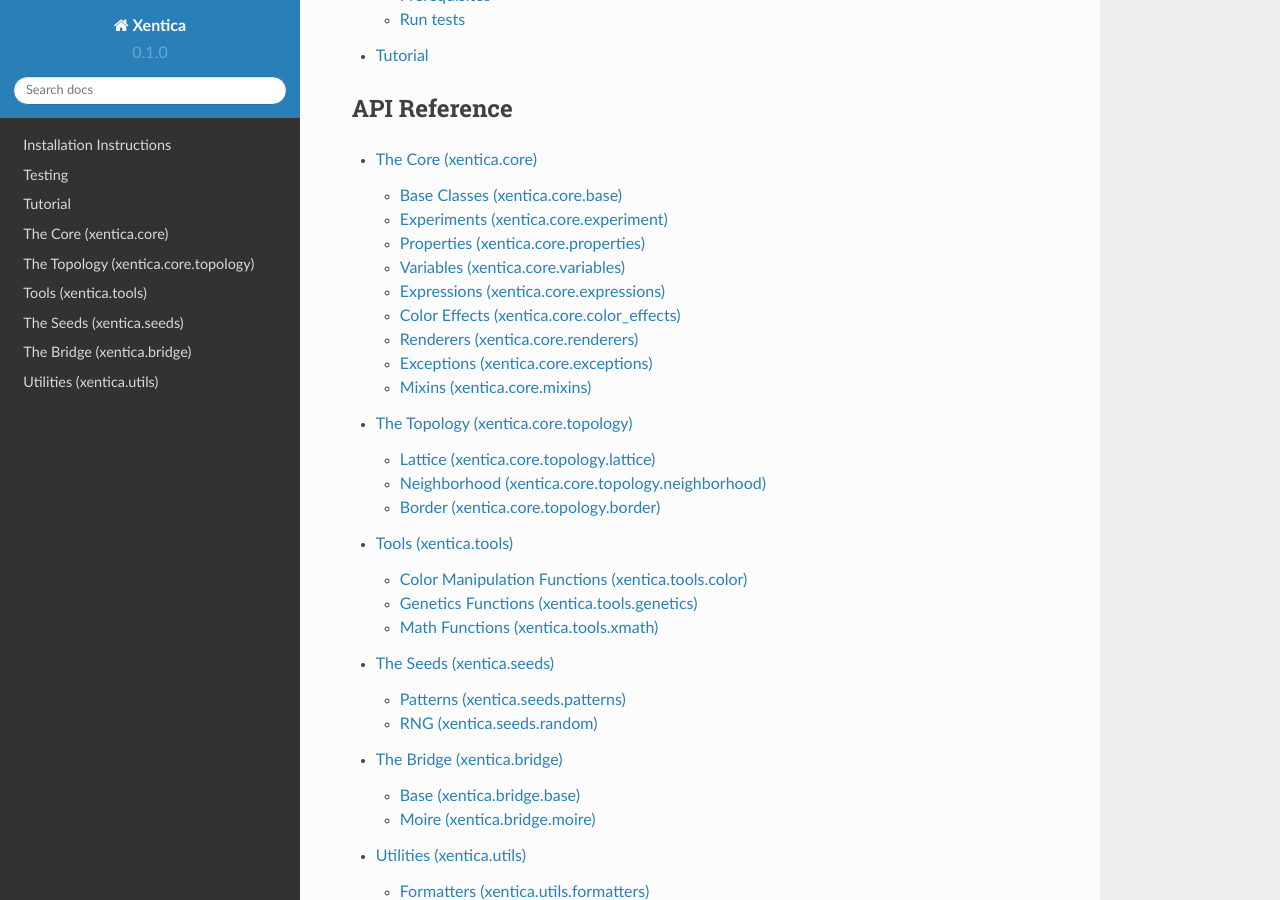
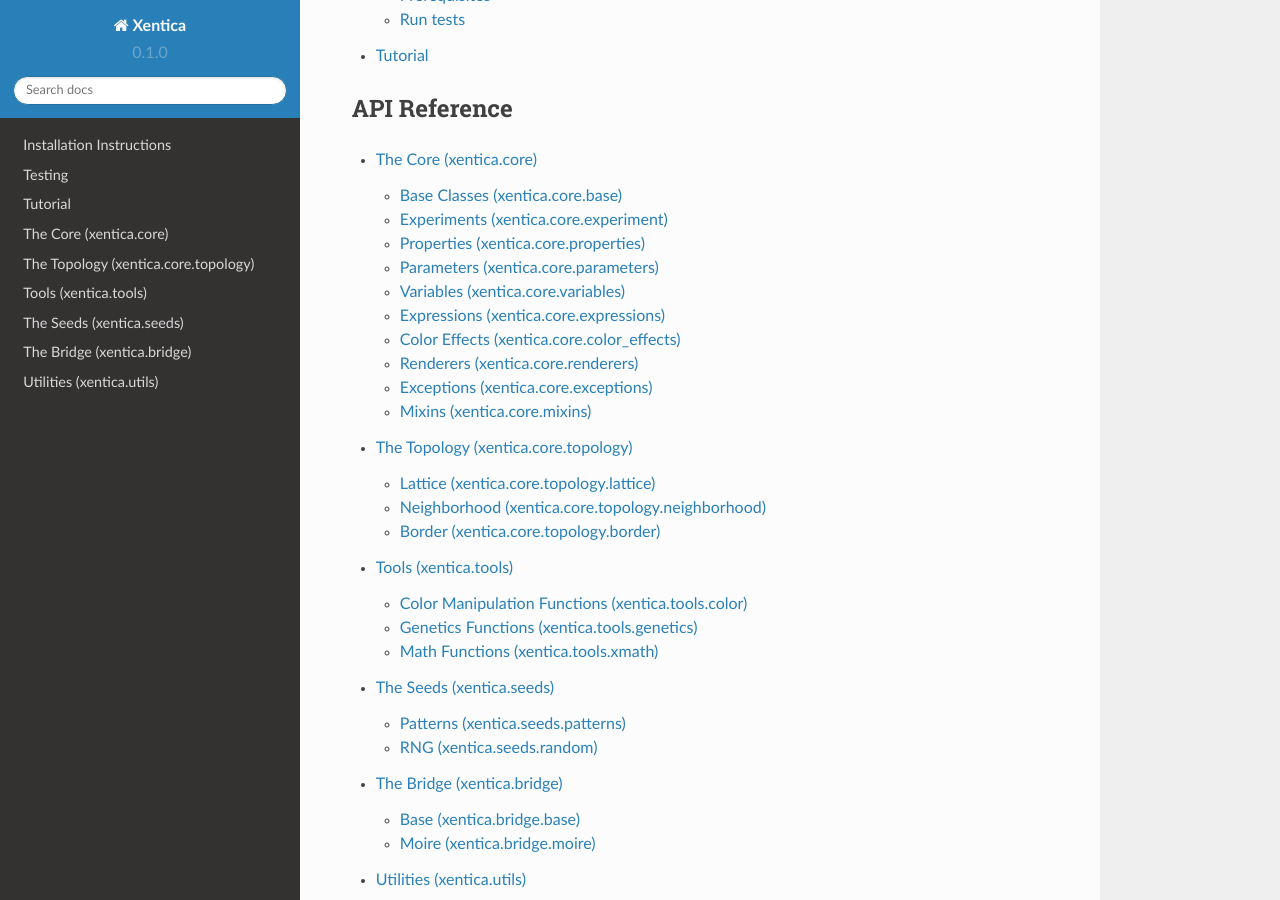
Before and after one commit to a5kin/xentica, a Sphinx documentation site: the page built from docs/index.rst, in a window 1280 px wide and 900 px high, scrolled down 1045 px. Built offline with Sphinx 7.4.7 and the Read the Docs theme 2.0.0, drawn with Linux system fonts in a browser that asks for light colours.

Commit message:
Add core.parameters to docs (#37, #51)

```diff
--- a/docs/api/xentica.core.rst
+++ b/docs/api/xentica.core.rst
@@ -23,6 +23,14 @@ Properties (xentica\.core\.properties)
 --------------------------------------
 
 .. automodule:: xentica.core.properties
+    :members:
+    :undoc-members:
+    :show-inheritance:
+
+Parameters (xentica\.core\.parameters)
+--------------------------------------
+
+.. automodule:: xentica.core.parameters
     :members:
     :undoc-members:
     :show-inheritance:
```
